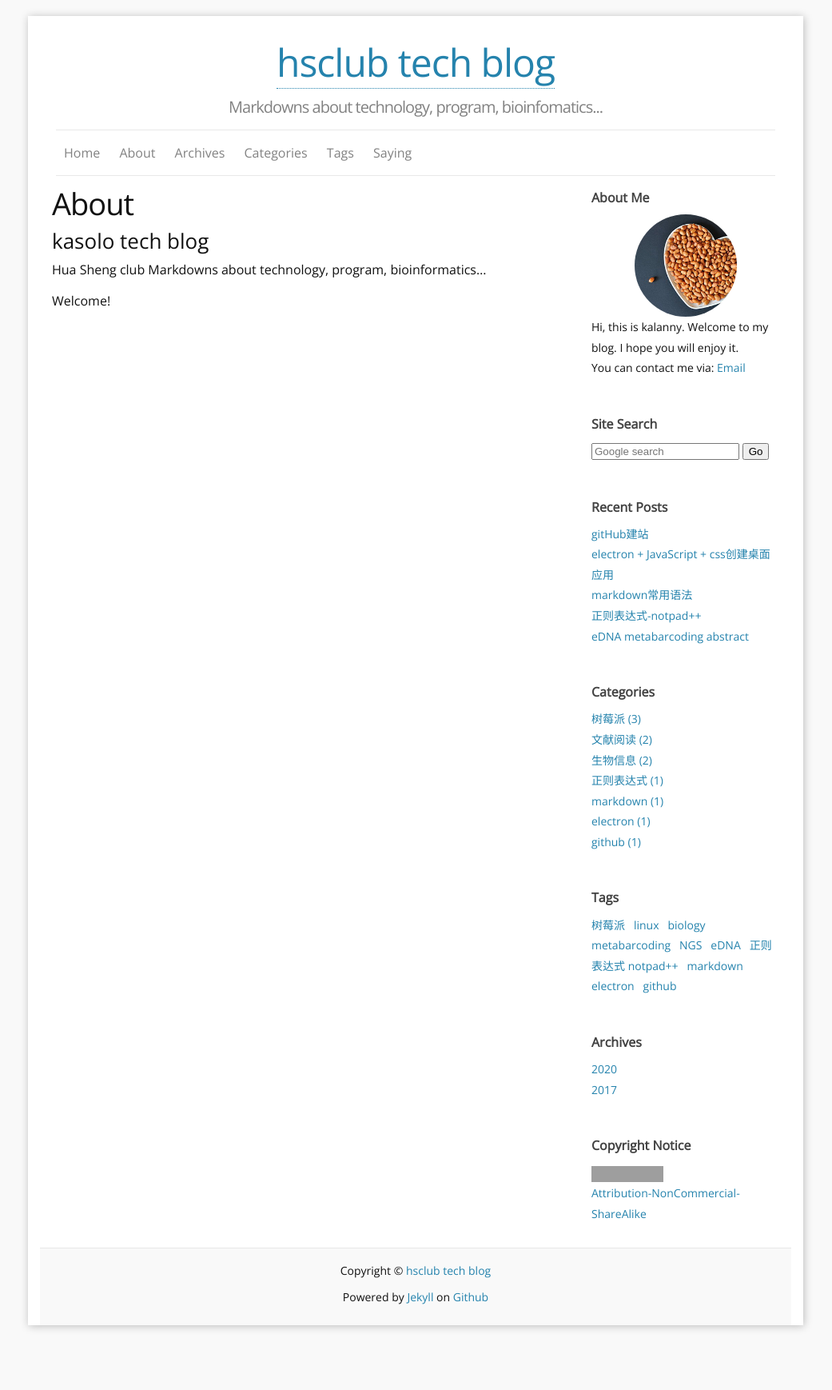
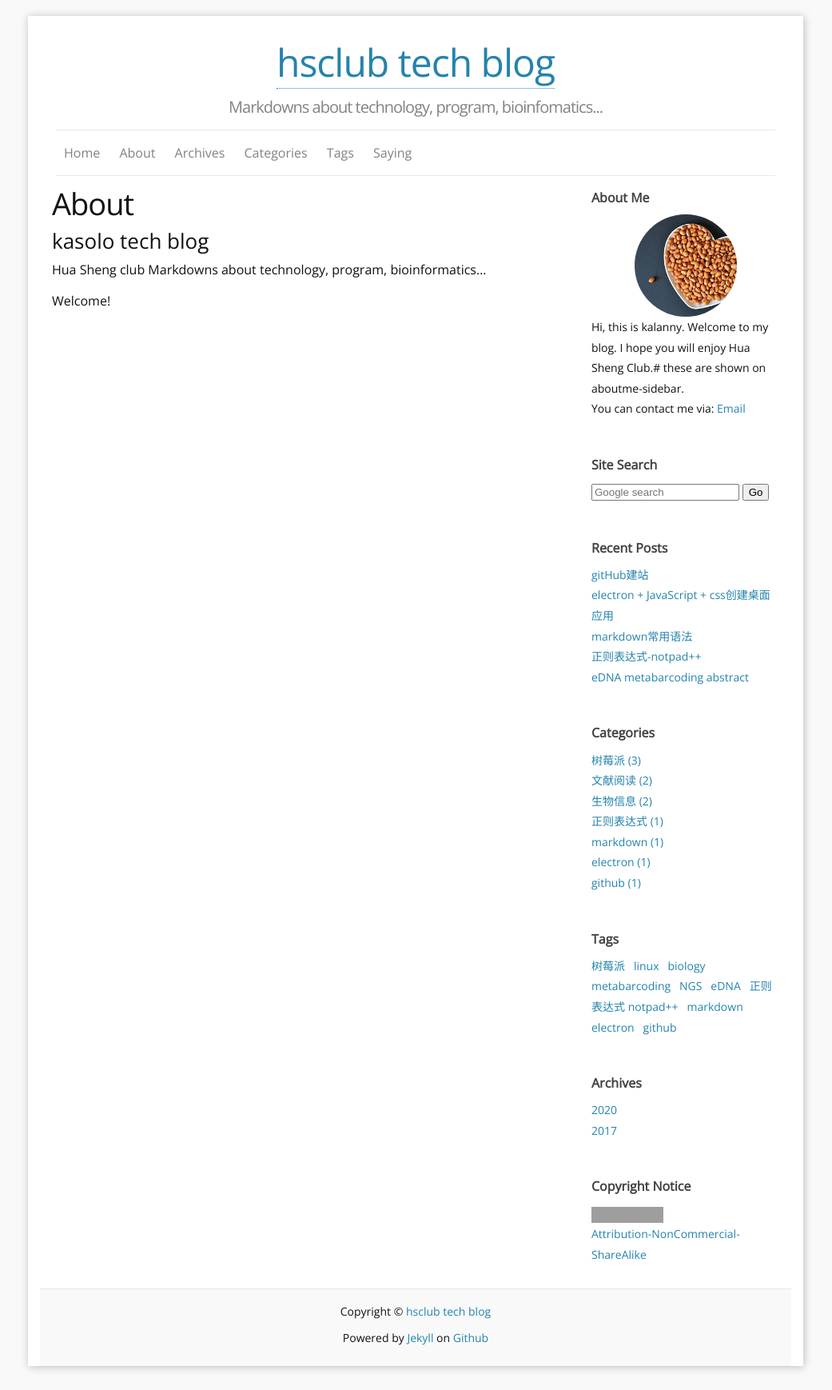
Before and after one commit to kalanny/kalanny.github.io, a Jekyll site: the page built from b_about.md, in a window 1280 px wide. Shown: the whole page at 80% size, without its empty margins (120-1161 px from the left). Built offline with Jekyll 4.4.1, drawn with Linux system fonts in a browser that asks for light colours; nearby versions of some CDN libraries; before the commit the page ends 1687 px from its top, so only the background shows below that; grey boxes are pictures that could not be loaded.

Commit message:
Update _config.yml

```diff
--- a/_config.yml
+++ b/_config.yml
@@ -12,7 +12,7 @@ locale: en_US
 ### Personal info and site tools info:
 github_username: kalanny
 favicon:     "/images/website_logo.jpg"
-aboutme: Hi, this is kalanny. Welcome to my blog. I hope you will enjoy it. # these are shown on aboutme-sidebar.
+aboutme: Hi, this is kalanny. Welcome to my blog. I hope you will enjoy Hua Sheng Club.# these are shown on aboutme-sidebar.
 aboutme_photo: "/images/website_logo.jpg" # your photo.
 
 ### Site setting:
```
